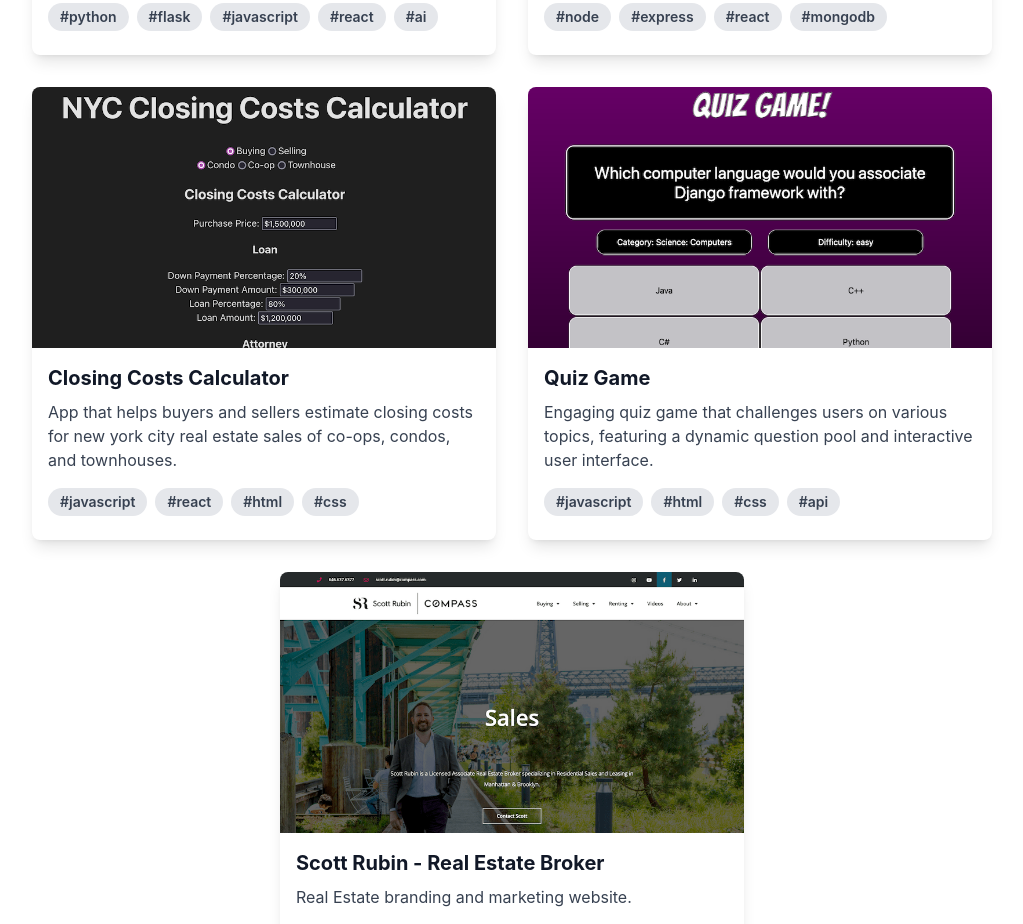
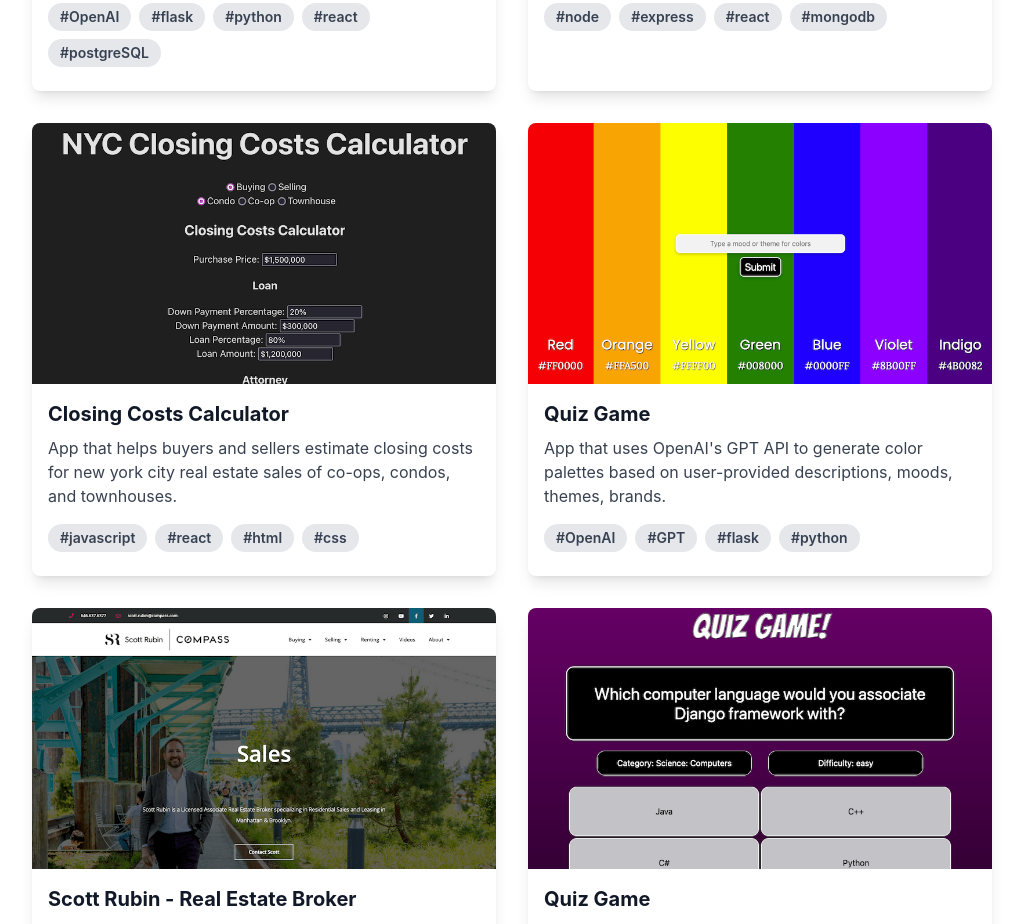
Before and after one commit to 8cott/sr-portfolio, a React (Vite) app: page / in a window 1280 px wide. Shown: the part 1200-2124 px from the top of the page, without its empty margins (128-1151 px from the left). Built offline with nearby package versions, Linux system fonts and the light colour scheme.

Commit message:
added ai-color-palette-generator

```diff
--- a/src/components/Portfolio.jsx
+++ b/src/components/Portfolio.jsx
@@ -3,6 +3,7 @@ import Listings from '../assets/Listings.png';
 import CCCalc from '../assets/CCCalc.png';
 import QuizGame from '../assets/QuizGame.png';
 import ScottRubinRE from '../assets/ScottRubinRE.png';
+import ColorPalette from '../assets/ColorPalette.png';
 
 const Portfolio = () => (
   <section>
@@ -17,7 +18,14 @@ const Portfolio = () => (
       {/* Card 1 */}
       <div className='w-full md:w-1/2 px-4 mb-8'>
         <div className='flex flex-col bg-white rounded-lg shadow-lg overflow-hidden h-full'>
-          <img className='w-full' src={GPTFitness} alt='Portfolio image' />
+          <a
+            href='https://www.gptfitnessapp.com/'
+            className='w-full hover:opacity-75'
+            target='_blank'
+            rel='noopener noreferrer'
+          >
+            <img className='w-full' src={GPTFitness} alt='GPTFitness image' />
+          </a>
           <div className='p-4 flex-grow'>
             <h5 className='text-gray-900 font-bold text-xl mb-2'>
               <a
@@ -35,19 +43,19 @@ const Portfolio = () => (
             </p>
             <div className='pt-4'>
               <span className='inline-block bg-gray-200 rounded-full px-3 py-1 text-sm font-semibold text-gray-700 mr-2 mb-2 hover:text-teal-500'>
-                #python
+                #OpenAI
               </span>
               <span className='inline-block bg-gray-200 rounded-full px-3 py-1 text-sm font-semibold text-gray-700 mr-2 mb-2 hover:text-teal-500'>
                 #flask
               </span>
               <span className='inline-block bg-gray-200 rounded-full px-3 py-1 text-sm font-semibold text-gray-700 mr-2 mb-2 hover:text-teal-500'>
-                #javascript
+                #python
               </span>
               <span className='inline-block bg-gray-200 rounded-full px-3 py-1 text-sm font-semibold text-gray-700 mr-2 mb-2 hover:text-teal-500'>
                 #react
               </span>
               <span className='inline-block bg-gray-200 rounded-full px-3 py-1 text-sm font-semibold text-gray-700 mr-2 mb-2 hover:text-teal-500'>
-                #ai
+                #postgreSQL
               </span>
             </div>
           </div>
@@ -56,7 +64,14 @@ const Portfolio = () => (
       {/* Card 2 */}
       <div className='w-full md:w-1/2 px-4 mb-8'>
         <div className='flex flex-col bg-white rounded-lg shadow-lg overflow-hidden h-full'>
-          <img className='w-full' src={Listings} alt='Portfolio image' />
+          <a
+            href='https://listings-app-client.vercel.app/'
+            className='w-full hover:opacity-75'
+            target='_blank'
+            rel='noopener noreferrer'
+          >
+            <img className='w-full' src={Listings} alt='Listings image' />
+          </a>
           <div className='p-4 flex-grow'>
             <h5 className='text-gray-900 font-bold text-xl mb-2 hover:text-teal-500'>
               <a
@@ -92,7 +107,14 @@ const Portfolio = () => (
       {/* Card 3 */}
       <div className='w-full md:w-1/2 px-4 mb-8'>
         <div className='flex flex-col bg-white rounded-lg shadow-lg overflow-hidden h-full'>
-          <img className='w-full' src={CCCalc} alt='Portfolio image' />
+          <a
+            href='https://cccalc.vercel.app/'
+            className='w-full hover:opacity-75'
+            target='_blank'
+            rel='noopener noreferrer'
+          >
+            <img className='w-full' src={CCCalc} alt='CCCalc image' />
+          </a>
           <div className='p-4 flex-grow'>
             <h5 className='text-gray-900 font-bold text-xl mb-2'>
               <a
@@ -128,7 +150,108 @@ const Portfolio = () => (
       {/* Card 4 */}
       <div className='w-full md:w-1/2 px-4 mb-8'>
         <div className='flex flex-col bg-white rounded-lg shadow-lg overflow-hidden h-full'>
-          <img className='w-full' src={QuizGame} alt='Portfolio image' />
+          <a
+            href='http://8cott.pythonanywhere.com/'
+            className='w-full hover:opacity-75'
+            target='_blank'
+            rel='noopener noreferrer'
+          >
+            <img
+              className='w-full'
+              src={ColorPalette}
+              alt='ColorPalette image'
+            />
+          </a>
+          <div className='p-4 flex-grow'>
+            <h5 className='text-gray-900 font-bold text-xl mb-2'>
+              <a
+                href='http://8cott.pythonanywhere.com/'
+                className='hover:text-teal-500'
+                target='_blank'
+                rel='noopener noreferrer'
+              >
+                Quiz Game
+              </a>
+            </h5>
+            <p className='text-gray-700 text-base'>
+              App that uses OpenAI's GPT API to generate color palettes based on
+              user-provided descriptions, moods, themes, brands.
+            </p>
+            <div className='pt-4'>
+              <span className='inline-block bg-gray-200 rounded-full px-3 py-1 text-sm font-semibold text-gray-700 mr-2 mb-2 hover:text-teal-500'>
+                #OpenAI
+              </span>
+              <span className='inline-block bg-gray-200 rounded-full px-3 py-1 text-sm font-semibold text-gray-700 mr-2 mb-2 hover:text-teal-500'>
+                #GPT
+              </span>
+              <span className='inline-block bg-gray-200 rounded-full px-3 py-1 text-sm font-semibold text-gray-700 mr-2 mb-2 hover:text-teal-500'>
+                #flask
+              </span>
+              <span className='inline-block bg-gray-200 rounded-full px-3 py-1 text-sm font-semibold text-gray-700 mr-2 mb-2 hover:text-teal-500'>
+                #python
+              </span>
+            </div>
+          </div>
+        </div>
+      </div>
+      {/* Card 5 */}
+      <div className='w-full md:w-1/2 px-4 mb-8'>
+        <div className='flex flex-col bg-white rounded-lg shadow-lg overflow-hidden h-full'>
+          <a
+            href='https://scottrubin.com/'
+            className='w-full hover:opacity-75'
+            target='_blank'
+            rel='noopener noreferrer'
+          >
+            <img
+              className='w-full'
+              src={ScottRubinRE}
+              alt='ScottRubinRE image'
+            />
+          </a>
+          <div className='p-4 flex-grow'>
+            <h5 className='text-gray-900 font-bold text-xl mb-2'>
+              <a
+                href='https://scottrubin.com/'
+                className='hover:text-teal-500'
+                target='_blank'
+                rel='noopener noreferrer'
+              >
+                Scott Rubin - Real Estate Broker
+              </a>
+            </h5>
+            <p className='text-gray-700 text-base'>
+              Real Estate branding and marketing website.
+            </p>
+            <div className='pt-4'>
+              <span className='inline-block bg-gray-200 rounded-full px-3 py-1 text-sm font-semibold text-gray-700 mr-2 mb-2 hover:text-teal-500'>
+                #wordpress
+              </span>
+              <span className='inline-block bg-gray-200 rounded-full px-3 py-1 text-sm font-semibold text-gray-700 mr-2 mb-2 hover:text-teal-500'>
+                #elementor
+              </span>
+              <span className='inline-block bg-gray-200 rounded-full px-3 py-1 text-sm font-semibold text-gray-700 mr-2 mb-2 hover:text-teal-500'>
+                #html
+              </span>
+              <span className='inline-block bg-gray-200 rounded-full px-3 py-1 text-sm font-semibold text-gray-700 mr-2 mb-2 hover:text-teal-500'>
+                #ux/ui
+              </span>
+            </div>
+          </div>
+        </div>
+      </div>
+
+      {/* Card 6 */}
+      <div className='w-full md:w-1/2 px-4 mb-8'>
+        <div className='flex flex-col bg-white rounded-lg shadow-lg overflow-hidden h-full'>
+          <a
+            href='https://8cott.github.io/quiz-game/'
+            className='w-full hover:opacity-75'
+            target='_blank'
+            rel='noopener noreferrer'
+          >
+            <img className='w-full' src={QuizGame} alt='QuizGame image' />
+          </a>
           <div className='p-4 flex-grow'>
             <h5 className='text-gray-900 font-bold text-xl mb-2'>
               <a
@@ -161,41 +284,6 @@ const Portfolio = () => (
           </div>
         </div>
       </div>
-            {/* Card 5 */}
-            <div className='w-full md:w-1/2 px-4 mb-8'>
-        <div className='flex flex-col bg-white rounded-lg shadow-lg overflow-hidden h-full'>
-          <img className='w-full' src={ScottRubinRE} alt='Portfolio image' />
-          <div className='p-4 flex-grow'>
-            <h5 className='text-gray-900 font-bold text-xl mb-2'>
-              <a
-                href='https://scottrubin.com/'
-                className='hover:text-teal-500'
-                target='_blank'
-                rel='noopener noreferrer'
-              >
-                Scott Rubin - Real Estate Broker
-              </a>
-            </h5>
-            <p className='text-gray-700 text-base'>
-              Real Estate branding and marketing website.
-            </p>
-            <div className='pt-4'>
-              <span className='inline-block bg-gray-200 rounded-full px-3 py-1 text-sm font-semibold text-gray-700 mr-2 mb-2 hover:text-teal-500'>
-                #wordpress
-              </span>
-              <span className='inline-block bg-gray-200 rounded-full px-3 py-1 text-sm font-semibold text-gray-700 mr-2 mb-2 hover:text-teal-500'>
-                #elementor
-              </span>
-              <span className='inline-block bg-gray-200 rounded-full px-3 py-1 text-sm font-semibold text-gray-700 mr-2 mb-2 hover:text-teal-500'>
-                #html
-              </span>
-              <span className='inline-block bg-gray-200 rounded-full px-3 py-1 text-sm font-semibold text-gray-700 mr-2 mb-2 hover:text-teal-500'>
-                #ux/ui
-              </span>
-            </div>
-          </div>
-        </div>
-      </div>
     </div>
   </section>
 );
```
Also changed, not shown: src/assets/ColorPalette.png (added).
